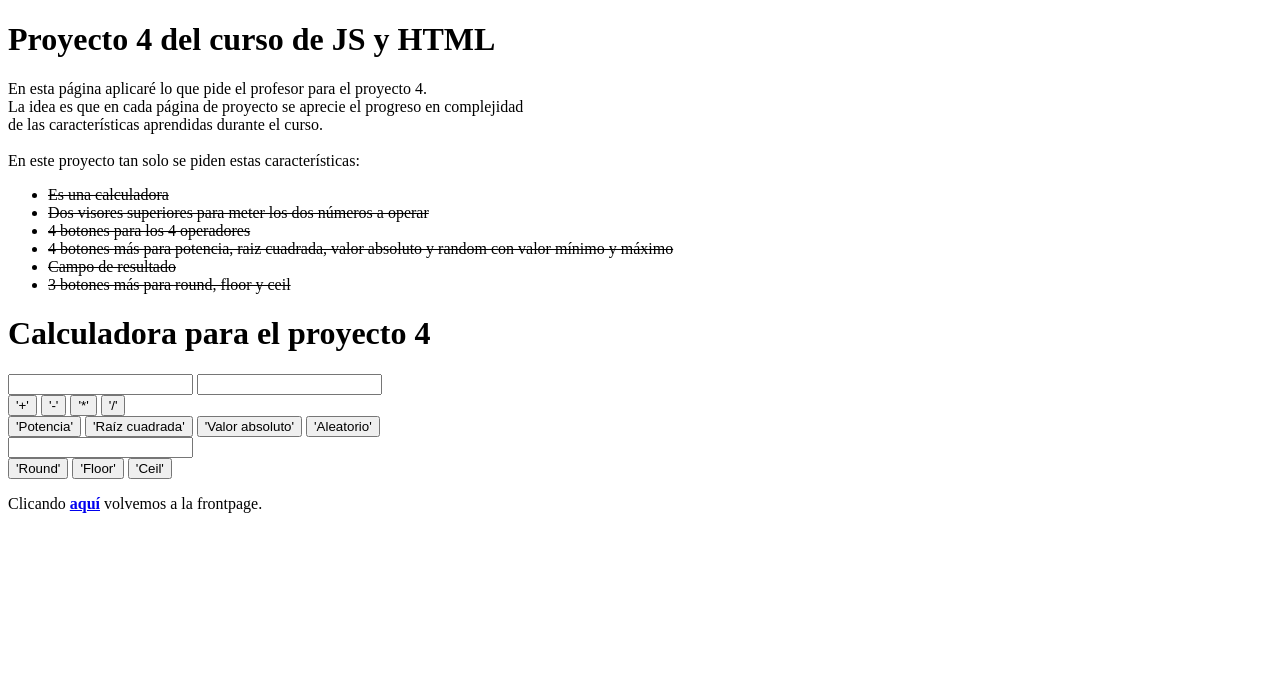
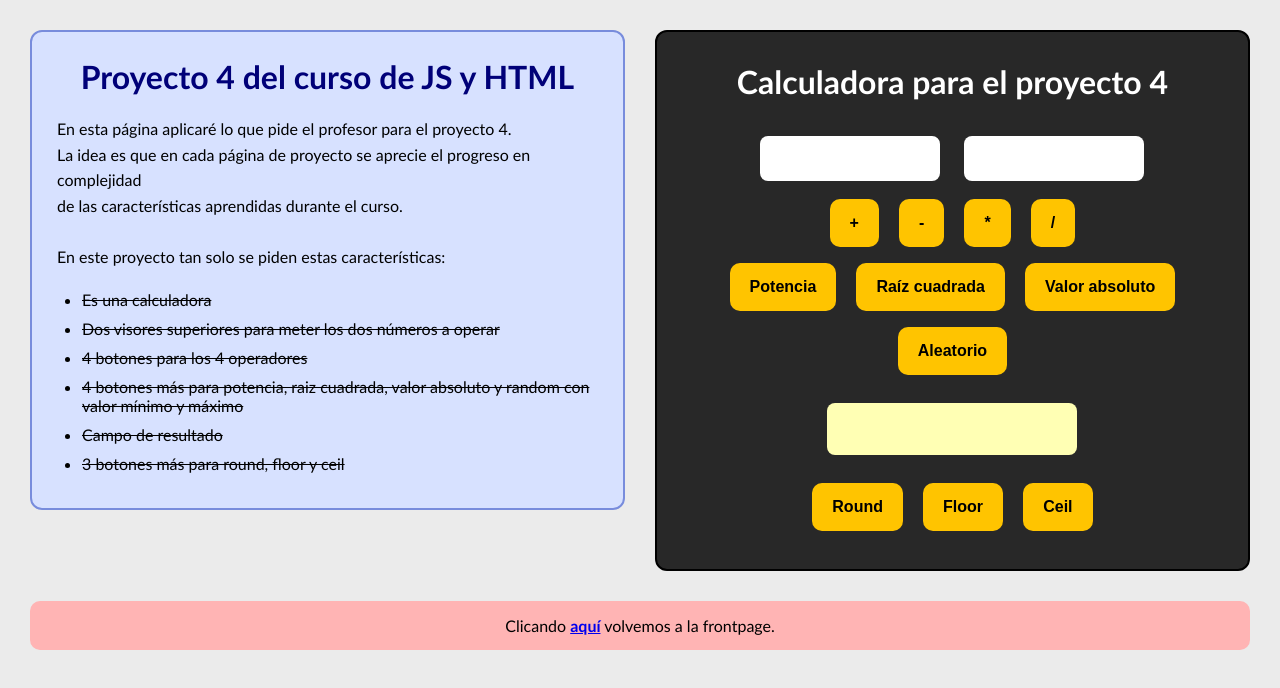
Before and after one commit to JesusVillaC/ejercicios-javascript-federico-garay, a plain HTML site: page proyecto4/index.html in a window 1280 px wide. Drawn offline with Linux system fonts and the light colour scheme.

Commit message:
Actualización de los ejercicios 1-4

```diff
--- /dev/null
+++ b/proyecto3/estilos/estilo.css
@@ -0,0 +1,80 @@
+.cabecera{
+    background-color: lightgray;
+    color: rgb(0, 0, 179);
+    font-family: 'Gill Sans', 'Gill Sans MT', Calibri, 'Trebuchet MS', sans-serif;
+}
+
+div{
+    padding: 5px;
+}
+
+p{
+    margin: 0px;
+}
+
+h1{
+    text-align: center;
+}
+
+h2{
+    text-align: center;
+}
+
+h3{
+    text-align: center;
+}
+
+.barra{
+    background-color: yellow;
+    height: 40px;
+}
+
+.body{
+    font-family: 'Gill Sans', 'Gill Sans MT', Calibri, 'Trebuchet MS', sans-serif;
+    background-color: lightgray;
+}
+
+.segundero{
+    font-family: 'Gill Sans', 'Gill Sans MT', Calibri, 'Trebuchet MS', sans-serif;
+    background-color: black;
+    color: red;
+    margin: 0 550px;
+    font-size: 8em;
+    text-align: center;
+    border-radius: 10px;
+}
+
+.pregunta{
+    background-color: lightblue;
+    border: 1px, solid, black;
+    border-radius: 6px;
+    display: inline-block;
+    padding: 8px;
+}
+
+.input{
+    padding: 8px;
+    border: 1px, ridge, black;
+    margin: 4px;
+}
+
+.boton{
+    background-color: rgb(226, 203, 0);
+    color: blue;
+    padding: 20px;
+    border-radius: 50%;
+    font-weight: bold;
+}
+
+.boton:hover{
+    background-color: rgb(226, 154, 0);
+    padding: 22px;
+
+}
+
+.footer{
+    text-align: center;
+    font-family: 'Gill Sans', 'Gill Sans MT', Calibri, 'Trebuchet MS', sans-serif;
+    background-color: rgb(250, 118, 118);
+    padding: 5px;
+}
--- a/proyecto4/estilos.css
+++ b/proyecto4/estilos.css
@@ -0,0 +1,107 @@
+*{
+    margin: 0;
+    padding: 0;
+    box-sizing: border-box;
+}
+
+body{
+    background-color: rgb(235, 235, 235);
+    font-family: 'Gill Sans', 'Gill Sans MT', Calibri, 'Trebuchet MS', sans-serif;
+    padding: 30px;
+}
+
+.contenedor{
+    display: flex;
+    gap: 30px;
+    align-items: flex-start;
+}
+
+.descripcion{
+    width: 50%;
+    background-color: rgb(215, 225, 255);
+    padding: 25px;
+    border-radius: 12px;
+    border: 2px solid rgb(120, 140, 220);
+}
+
+.descripcion h1{
+    text-align: center;
+    margin-bottom: 20px;
+    color: rgb(0, 0, 120);
+}
+
+.descripcion p{
+    margin-bottom: 20px;
+    line-height: 1.6;
+}
+
+.descripcion ul{
+    margin-left: 25px;
+}
+
+.descripcion li{
+    margin-bottom: 10px;
+}
+
+.ejercicio{
+    width: 50%;
+    background-color: rgb(40, 40, 40);
+    padding: 30px;
+    border-radius: 12px;
+    border: 2px solid black;
+    text-align: center;
+}
+
+.ejercicio h1{
+    color: white;
+    margin-bottom: 25px;
+}
+
+.input{
+    width: 180px;
+    padding: 12px;
+    margin: 10px;
+    border-radius: 8px;
+    border: none;
+    font-size: 1.1em;
+    text-align: center;
+}
+
+.resultado{
+    width: 250px;
+    padding: 15px;
+    margin-top: 20px;
+    margin-bottom: 20px;
+    border-radius: 8px;
+    border: none;
+    font-size: 1.2em;
+    text-align: center;
+    background-color: rgb(255, 255, 180);
+    font-weight: bold;
+}
+
+.boton{
+    background-color: rgb(255, 196, 0);
+    color: black;
+    border: none;
+    border-radius: 10px;
+    padding: 15px 20px;
+    margin: 8px;
+    font-size: 1em;
+    font-weight: bold;
+    cursor: pointer;
+    transition: 0.2s;
+}
+
+.boton:hover{
+    background-color: rgb(255, 145, 0);
+    transform: scale(1.05);
+}
+
+.footer{
+    margin-top: 30px;
+    text-align: center;
+    background-color: rgb(255, 180, 180);
+    padding: 15px;
+    border-radius: 10px;
+}
--- a/proyecto4/index.html
+++ b/proyecto4/index.html
@@ -5,9 +5,12 @@
         <meta name="viewport" content="width=device-width, initial-scale=1.0">
         <title>Proyecto 4 del curso de JS</title>
         <script src='scripts.js'></script>
+        <link rel='stylesheet' href='estilos.css'>
     </head>
 
     <body>
+        <div class="contenedor">
+            <div class="descripcion">
                 <h1>Proyecto 4 del curso de JS y HTML</h1>
                 <p>
                     En esta página aplicaré lo que pide el profesor para el proyecto 4. <br>
@@ -24,27 +27,30 @@
                     <li><del>Campo de resultado</del></li>
                     <li><del>3 botones más para round, floor y ceil</del></li>
                 </ul>
-
+            </div>
+            <div class="ejercicio">
                 <h1>Calculadora para el proyecto 4</h1>
-        <input id='idNum1'>
-        <input id='idNum2'>
+                <input id='idNum1' class='input'>
+                <input id='idNum2' class='input'>
                 <br>
-        <button id='idSumar' onclick='sumar()'>'+'</button>
-        <button id='idRestar' onclick='restar()'>'-'</button>
-        <button id='idMltiplicar' onclick='multiplicar()'>'*'</button>
-        <button id='idDividir' onclick='dividir()'>'/'</button>
+                <button id='idSumar' onclick='sumar()' class='boton'>+</button>
+                <button id='idRestar' onclick='restar()' class='boton'>-</button>
+                <button id='idMltiplicar' onclick='multiplicar()' class='boton'>*</button>
+                <button id='idDividir' onclick='dividir()' class='boton'>/</button>
                 <br>
-        <button id='idPotencia' onclick='hacerPotencia()'>'Potencia'</button>
-        <button id='idRaiz' onclick='hacerRaiz()'>'Raíz cuadrada'</button>
-        <button id='idAbsoluto' onclick='hacerAbsoluto()'>'Valor absoluto'</button>
-        <button id='idAleatorio' onclick='hacerAleatorio()'>'Aleatorio'</button>
+                <button id='idPotencia' onclick='hacerPotencia()' class='boton'>Potencia</button>
+                <button id='idRaiz' onclick='hacerRaiz()' class='boton'>Raíz cuadrada</button>
+                <button id='idAbsoluto' onclick='hacerAbsoluto()' class='boton'>Valor absoluto</button>
+                <button id='idAleatorio' onclick='hacerAleatorio()' class='boton'>Aleatorio</button>
                 <br>
-        <input id='idResultado'></input>
+                <input id='idResultado' class='resultado'>
                 <br>
-        <button id='idRound' onclick='hacerRound()'>'Round'</button>
-        <button id='idFloor' onclick='hacerFloor()'>'Floor'</button>
-        <button id='idCeil' onclick='hacerCeil()'>'Ceil'</button>
-        <p>
+                <button id='idRound' onclick='hacerRound()' class='boton'>Round</button>
+                <button id='idFloor' onclick='hacerFloor()' class='boton'>Floor</button>
+                <button id='idCeil' onclick='hacerCeil()' class='boton'>Ceil</button>
+            </div>
+        </div>
+        <p class="footer">
             Clicando <b><a href='../../../index.html'>aquí</a></b> volvemos a la frontpage.
         </p>
     </body>
```
Also changed, not shown: proyecto2/index.html (+9 -10 lines), proyecto3/index.html (+28 -18 lines). Lines whose indentation alone changed are shown as unchanged.
